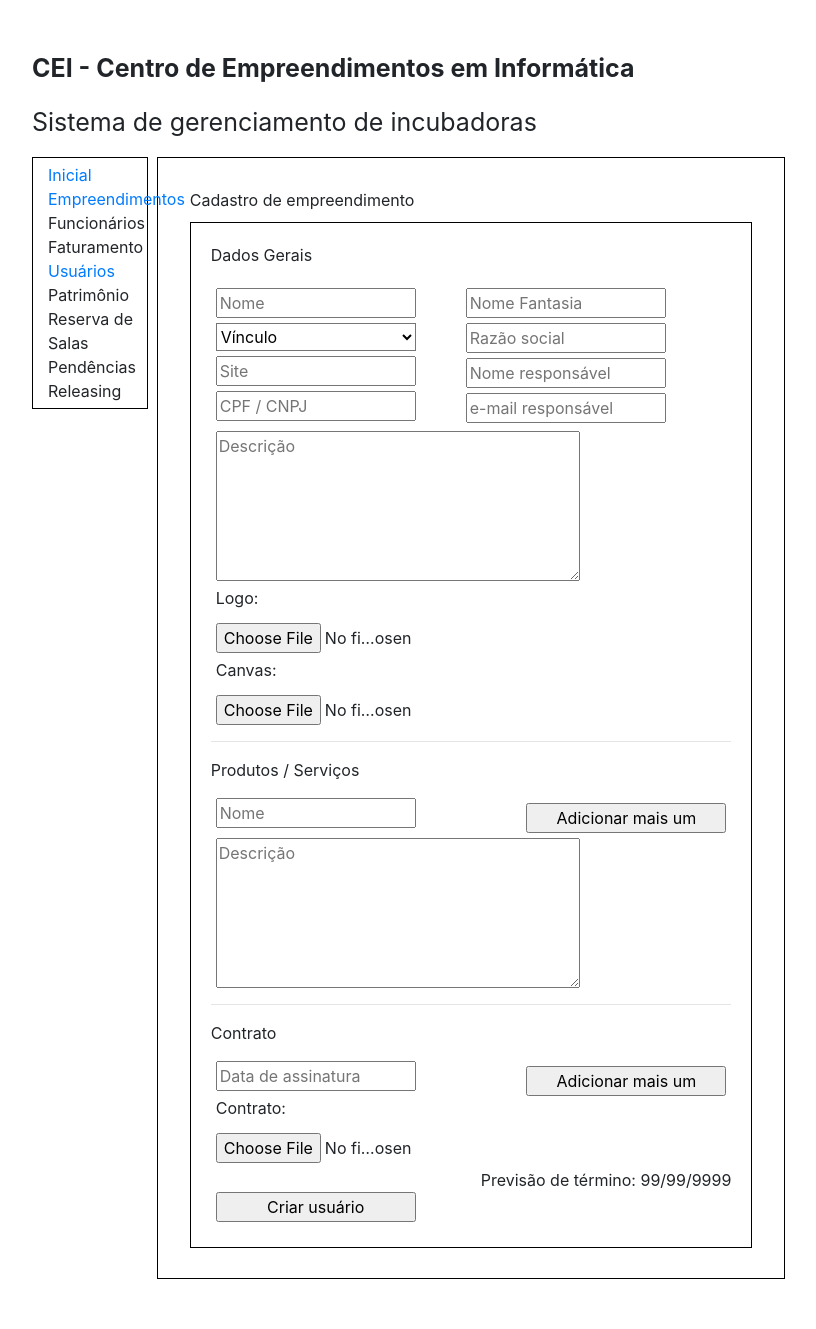
After one commit to cognitivabrasil/sgi, a CodeIgniter app: page /database/empreendimentos/cadastra in a window 1280 px wide. The commit adds this page. Shown: the whole page, without its empty margins (160-976 px from the left). Run offline with CodeIgniter, Linux system fonts and the light colour scheme; some libraries are stand-ins or nearby versions.

Commit message:
modulo empreendimentos layout pronto

```diff
--- /dev/null
+++ b/application/controllers/Empreendimentos.php
@@ -0,0 +1,46 @@
+<?php
+if (!defined('BASEPATH'))
+    exit('No direct script access allowed');
+
+class Empreendimentos extends CI_Controller {
+
+    function __construct() {
+        parent::__construct();
+    }
+
+    function index() {
+      $this->load->view('header');
+      $this->load->view('head_logado');
+      $this->load->view('menu');
+
+      //$this->load->model('usuarios_model');
+      //$query = $this->usuarios_model->select();
+
+      $this->load->view('empreendimentos');
+      $this->load->view('footer');
+    }
+
+    function cadastra() {
+      $this->load->view('header');
+      $this->load->view('head_logado');
+      $this->load->view('menu');
+      $this->load->view('empreendimentos_cadastra');
+      $this->load->view('footer');
+    }
+
+    function insert() {
+      $this->load->model('usuarios_model');
+	    $this->usuarios_model->insert();
+
+      $this->load->view('header');
+      $this->load->view('head_logado');
+      echo "<div class='alert alert-success fade in'><a href='#' class='close' data-dismiss='alert' aria-label='close'>&times;</a>Usuário cadastrado com sucesso!</div>";
+      $this->load->view('menu');
+
+      $this->load->model('usuarios_model');
+      $query = $this->usuarios_model->select();
+
+      $this->load->view('usuarios', array('data'=>$query->result()));
+      $this->load->view('footer');
+    }
+}
--- a/application/controllers/Inicial.php
+++ b/application/controllers/Inicial.php
@@ -12,7 +12,11 @@ class Inicial extends CI_Controller {
       $this->load->view('header');
       $this->load->view('head_logado');
       $this->load->view('menu');
-      $this->load->view('inicial_view');
+
+      $this->load->model('usuarios_model');
+      $query = $this->usuarios_model->selectBySession();
+
+      $this->load->view('inicial_view', array('data'=>$query->result()[0]->nome));
       $this->load->view('footer');
     }
 }
--- /dev/null
+++ b/application/views/empreendimentos_cadastra.php
@@ -0,0 +1,46 @@
+<div id="container-central">
+  <div>
+    <p id="titulo_usuario">Cadastro de empreendimento</p>
+    <div id="block_usuario">
+      <form method="post" action="<?php echo base_url();?>empreendimentos/insert">
+          <p class="subtitulo_empreendimentos">Dados Gerais</p>
+          <div style="float:left;">
+            <input type="text" name="nome" placeholder="Nome">
+            <select name="acesso">
+              <option value="0">Vínculo</option>
+              <option value="1">Pré-Incubada</option>
+              <option value="2">Incubada</option>
+              <option value="3">Parque</option>
+            </select>
+            <input type="text" name="site" placeholder="Site">
+            <input type="text" name="cpfcnpj" placeholder="CPF / CNPJ">
+          </div>
+          <div style="float:left; margin-left:40px; padding-bottom:3px;">
+            <input type="password" name="fantasia" placeholder="Nome Fantasia">
+            <input type="text" name="rs" placeholder="Razão social">
+            <input type="text" name="responsavel" placeholder="Nome responsável">
+            <input type="text" name="emailresponsavel" placeholder="e-mail responsável">
+          </div>
+          <textarea name="descricao" placeholder="Descrição" style="clear:both; width:70%; height:150px;"></textarea>
+          <label for="logo" style="margin-left:5px; font-weight:normal;">Logo: </label><input type="file" name="logo" id="logo">
+          <label for="canvas" style="margin-left:5px; font-weight:normal;">Canvas: </label><input type="file" name="canvas" id="canvas">
+
+          <hr>
+
+          <p class="subtitulo_empreendimentos">Produtos / Serviços</p>
+          <input type="button" value="Adicionar mais um" style="float:right">
+          <input type="text" name="nome_produto" placeholder="Nome">
+          <textarea name="descricao_produto" placeholder="Descrição" style="clear:both; width:70%; height:150px;"></textarea>
+
+          <hr>
+
+          <p class="subtitulo_empreendimentos">Contrato</p>
+          <input type="button" value="Adicionar mais um" style="float:right">
+          <input type="text" name="assinatura_contrato" placeholder="Data de assinatura">
+          <label for="contrato" style="margin-left:5px; font-weight:normal;">Contrato: </label><input type="file" name="contrato" id="contrato">
+          <span style="float:right;">Previsão de término: 99/99/9999</span>
+
+          <input type="submit" value="Criar usuário" style="clear:both;">
+      </form>
+    </div>
+  </div>
--- a/application/views/inicial_view.php
+++ b/application/views/inicial_view.php
@@ -1,6 +1,8 @@
 <div id="container-central">
-  <p class="titulo_central">Seja bem vindo</p>
-  <p>Veja abaixo o mapa do CEI e clique em cada sala para visualizar informações detalhadas</p>
+  <div id="topo_principal">
+    <p class="titulo_principal">Seja bem vindo <strong><?php echo $data;?></strong></p>
+    <p>Veja abaixo o mapa do CEI e clique em cada sala para visualizar informações detalhadas</p>
+  </div>
   <div id="mapa_cei">
     <img src="<?php echo base_url();?>includes/img/mapa_cei.png" style="width:100%; margin:0 auto;" border="0" usemap="#map" />
 
--- a/application/views/menu.php
+++ b/application/views/menu.php
@@ -1,7 +1,7 @@
 <nav>
   <ul>
     <li><a href="<?php echo base_url();?>inicial">Inicial</a></li>
-    <li>Empreendimentos</li>
+    <li><a href="<?php echo base_url();?>empreendimentos">Empreendimentos</a></li>
     <li>Funcionários</li>
     <li>Faturamento</li>
     <li><a href="<?php echo base_url();?>usuarios">Usuários</a></li>
--- a/includes/css/main.css
+++ b/includes/css/main.css
@@ -3,6 +3,10 @@
 /* CSS GERAL*/
 .alert{
   text-align: center !important;
+}
+#topo_principal{
+  width: 90%;
+  margin: 20px auto;
 }
 /* Fim css geral*/
 
@@ -73,7 +77,7 @@ nav ul li{
     margin: 0 auto 30px auto;
     padding: 20px;
 }
-#block_usuario input, #block_usuario select{
+#block_usuario input, #block_usuario select, #block_usuario textarea{
   display: block;
   margin: 5px;
   width: 200px;
@@ -87,3 +91,28 @@ nav ul li{
   margin: 0 auto 20px auto;
 }
 /* Final usuários */
+
+/* Empreendimentos */
+
+.empreendimento_row{
+  border: 1px solid #000;
+  margin: 0 5px;
+  padding-top: 7px;
+}
+.selo_gamification_pequeno{
+  border: 1px solid #000;
+  width: 60%;
+  height: 90px;
+  text-align: center;
+  vertical-align: middle;
+  display: table-cell;
+}
+.visualizar_dados{
+  vertical-align: middle;
+  display: table-cell;
+  height: 75px;
+}
+.sobrescrito_empreendimento{
+  font-size: 10px;
+}
+/* Final empreendimentos*/
```
Also changed, not shown: application/models/Usuarios_model.php (+8 -0 lines), application/views/empreendimentos.php (added, +21 -0 lines).
